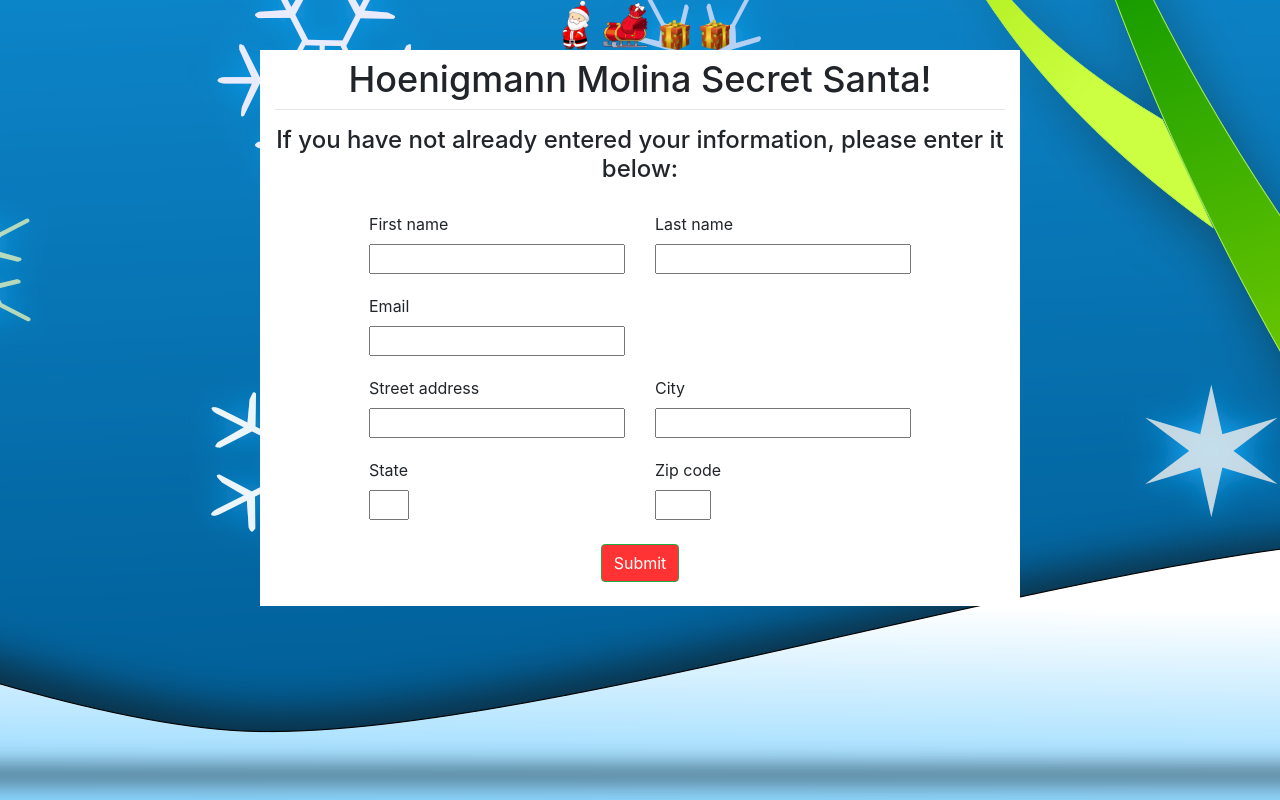
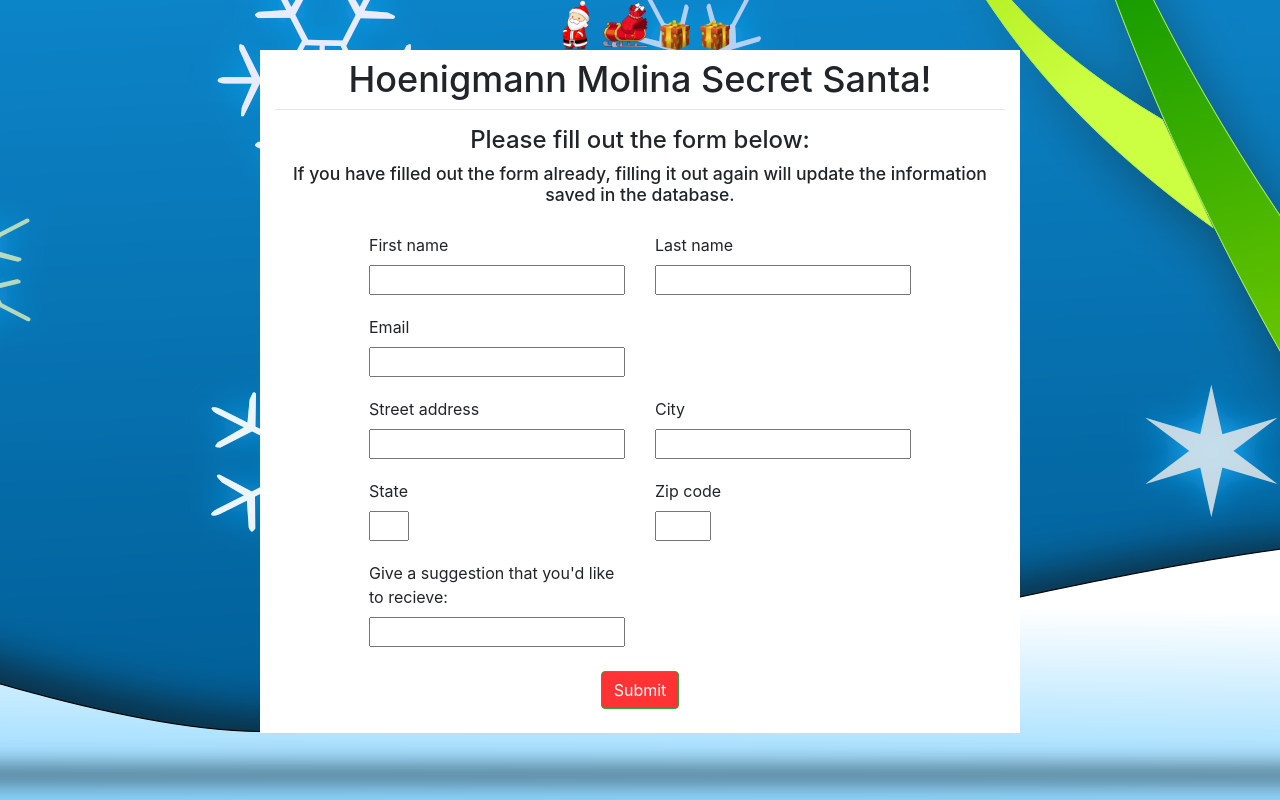
Before and after one commit to JAHoenigmann/SecretSanta, a Django app: page / in a window 1280 px wide. Run offline with Django 3.2, Linux system fonts and the light colour scheme; some libraries are stand-ins or nearby versions.

Commit message:
updated model, form, and view fo gift_suggestion field. updated duplicate view to update object

```diff
--- a/secretsanta/api/forms.py
+++ b/secretsanta/api/forms.py
@@ -1,12 +1,18 @@
 from django.forms import ModelForm, TextInput
 from .models import GiftRecipient
+from django.utils.translation import ugettext_lazy as _
 
 class GiftRecipientForm(ModelForm):
     class Meta:
         model = GiftRecipient
         fields = ['first_name', 'last_name', 'email', 'street_address', 'city',
-                  'state', 'zip_code']
+                  'state', 'zip_code', 'gift_suggestion']
         widgets = {
             'state': TextInput(attrs={'style':'max-width: 2.5em'}),
             'zip_code': TextInput(attrs={'style':'max-width: 3.5em'}),
+            'gift_suggestion': TextInput(),
         }
+
+        labels = {
+            'gift_suggestion': _("Give a suggestion that you'd like to recieve:")
+        }
--- a/secretsanta/api/models.py
+++ b/secretsanta/api/models.py
@@ -9,6 +9,7 @@ class GiftRecipient(models.Model):
     city = models.CharField(max_length=255)
     state = models.CharField(max_length=2)
     zip_code = models.CharField(max_length=5)
+    gift_suggestion = models.TextField(blank=True)
 
     def __str__(self):
         return f"{self.first_name} {self.last_name}"
--- a/secretsanta/api/templates/api/gift_recipient_duplicate.html
+++ b/secretsanta/api/templates/api/gift_recipient_duplicate.html
@@ -1,5 +1,5 @@
 {% extends "api/gift_recipient_entry.html" %}
 
 {% block message %}
-<h2 align="center" style="font-size:1.5em">Your information was already saved in the database!</h2>
+<h2 align="center" style="font-size:1.5em">Your information has been updated!</h2>
 {% endblock %}
--- a/secretsanta/api/templates/api/gift_recipient_entry.html
+++ b/secretsanta/api/templates/api/gift_recipient_entry.html
@@ -3,7 +3,8 @@
 {% load crispy_forms_tags %}
 
 {% block message %}
-<h2 align="center" style="font-size:1.5em">If you have not already entered your information, please enter it below:</h2>
+<h2 align="center" style="font-size:1.5em">Please fill out the form below:</h2>
+<h2 align="center" style="font-size:1.1em">If you have filled out the form already, filling it out again will update the information saved in the database.</h2>
 {% endblock %}
 
 {% block content %}
@@ -41,6 +42,12 @@
       </div>
     </div>
 
+    <div class="row mx-0 my-1">
+      <div class="col-lg-6 pt-3">
+      {{ form.gift_suggestion|as_crispy_field }}
+      </div>
+    </div>
+
     <div class="row justify-content-center my-1 py-3">
         <button type="submit" class="btn btn-success row mx-0 my-1" style="background-color:#FF3333;">Submit</button>
     </div>
--- /dev/null
+++ b/secretsanta/api/templates/api/gift_recipient_error.html
@@ -0,0 +1,5 @@
+{% extends "api/gift_recipient_entry.html" %}
+
+{% block message %}
+<h2 align="center" style="font-size:1.5em">One of the forms was improperly filled out!</h2>
+{% endblock %}
--- a/secretsanta/api/views.py
+++ b/secretsanta/api/views.py
@@ -25,6 +25,14 @@ def GiftRecipientEntry(request):
                 if cleaned_form is not None:
                     try:
                         new_recipient = GiftRecipient.objects.get(first_name=cleaned_form['first_name'].lower().strip(), last_name=cleaned_form['last_name'].lower().strip())
+                        new_recipient.email = cleaned_form['email'].strip()
+                        new_recipient.street_address = cleaned_form['street_address'].lower().strip()
+                        new_recipient.city = cleaned_form['city'].lower().strip()
+                        new_recipient.state = cleaned_form['state'].upper().strip()
+                        new_recipient.zip_code = cleaned_form['zip_code'].strip()
+                        new_recipient.gift_suggestion = cleaned_form['gift_suggestion'].strip()
+                        new_recipient.save()
+
                         form = GiftRecipientForm()
                         return render(request, 'api/gift_recipient_duplicate.html', {'form' : form})
                     except GiftRecipient.DoesNotExist:
@@ -35,7 +43,8 @@ def GiftRecipientEntry(request):
                             street_address=cleaned_form['street_address'].lower().strip(),
                             city=cleaned_form['city'].lower().strip(),
                             state=cleaned_form['state'].upper().strip(),
-                            zip_code=cleaned_form['zip_code'].strip()
+                            zip_code=cleaned_form['zip_code'].strip(),
+                            gift_suggestion=cleaned_form['gift_suggestion'].strip()
                         )
                         new_recipient.save()
                         email_message = email_string(giver=cleaned_form)
@@ -48,7 +57,7 @@ def GiftRecipientEntry(request):
                 return render(request, 'api/gift_recipient_entered.html', {'form' : form})
             else:
                 form = GiftRecipientForm()
-                return render(request, 'api/gift_recipient_entry.html', {'form' : form})
+                return render(request, 'api/gift_recipient_error.html', {'form' : form})
         else:
             form = GiftRecipientForm()
             return render(request, 'api/gift_recipient_entry.html', {'form' : form})
```
Also changed, not shown: secretsanta/api/migrations/0002_giftrecipient_gift_suggestion.py (added), secretsanta/db.sqlite3.
